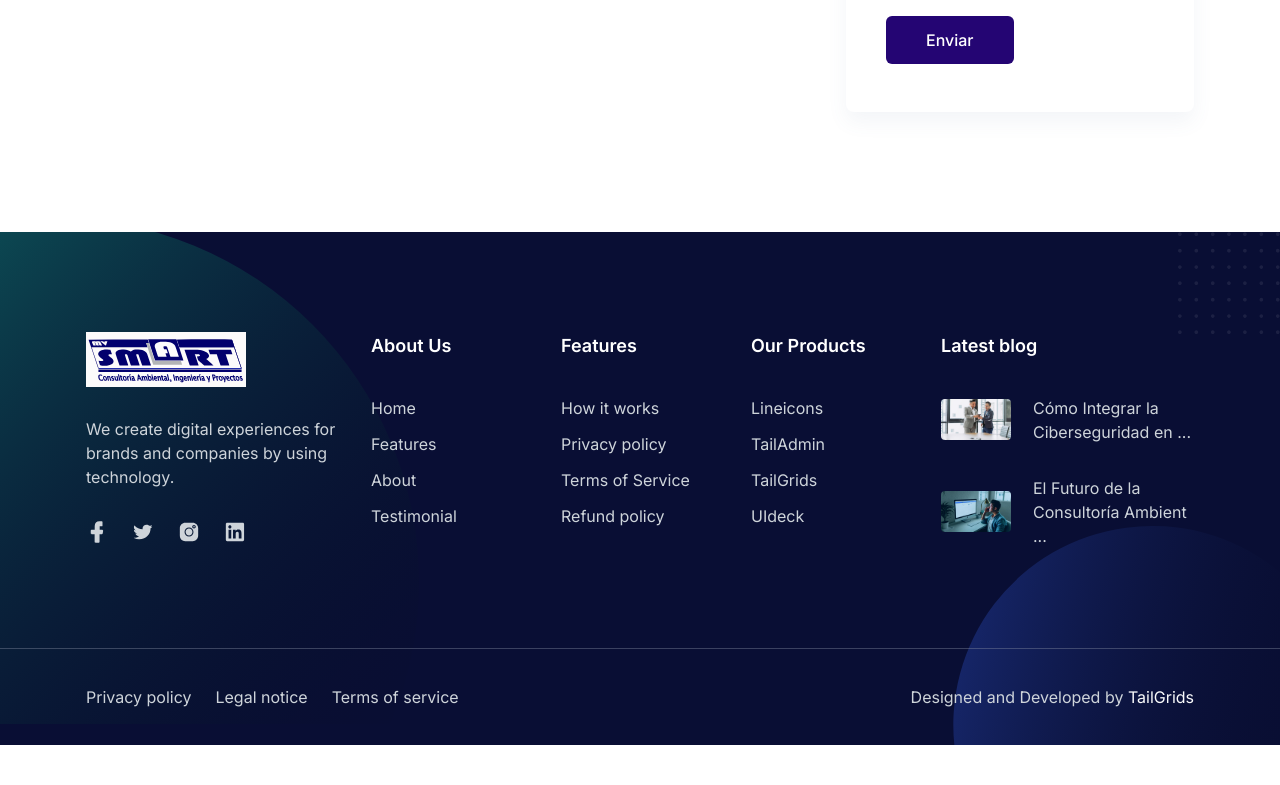
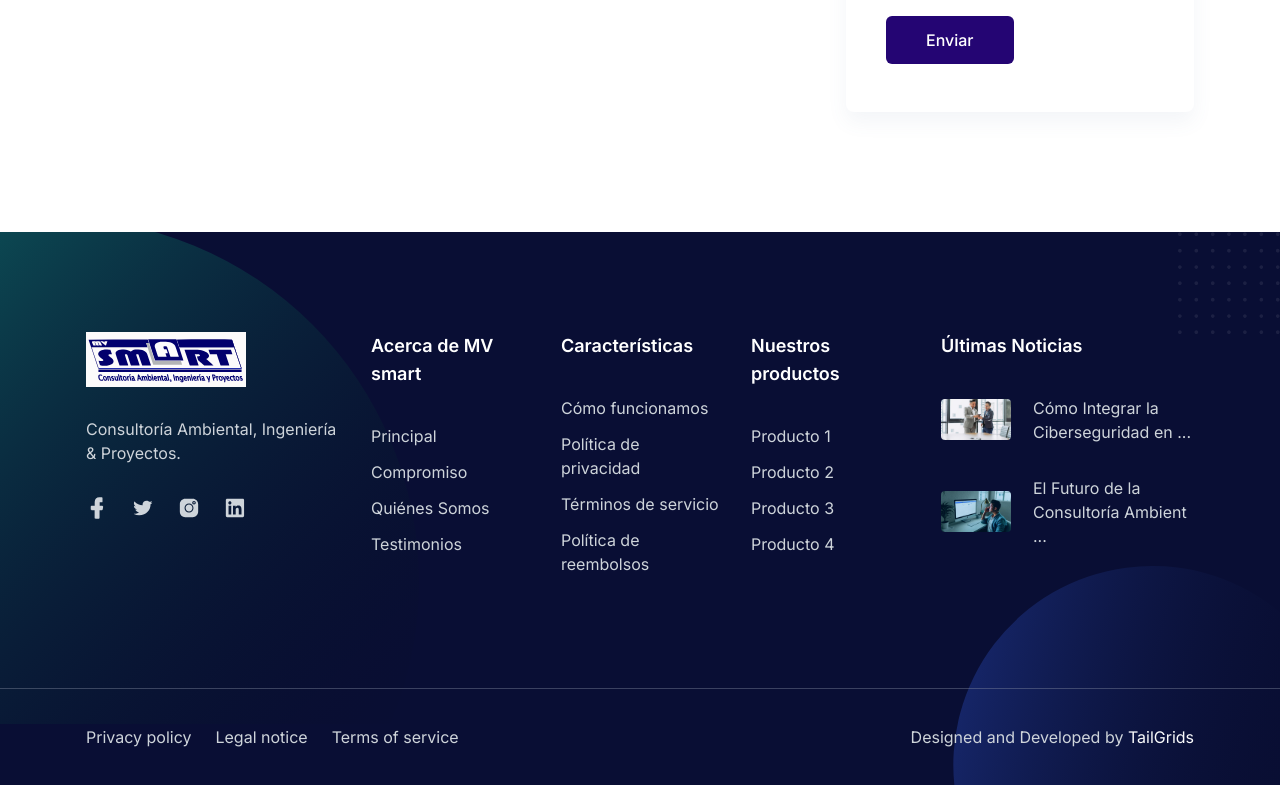
Before and after one commit to MV-SMART-SRL/mv-smart, an Astro site: page / in a window 1280 px wide. Shown: the part 9187-9972 px from the top of the page. Before the commit the page ends 9932 px from the top, so only its background shows below. Built offline with nearby package versions, Linux system fonts and the light colour scheme; Astro itself is replaced by a stand-in of ours.

Commit message:
Add id to features and fixed Footer (still draft)

```diff
--- a/src/components/Features.astro
+++ b/src/components/Features.astro
@@ -37,7 +37,7 @@ const features = [
 ---
 
 <!-- ====== Features Section Start -->
-<section class="pt-20 pb-8 lg:pt-[120px] lg:pb-[70px] dark:bg-dark">
+<section id="features" class="pt-20 pb-8 lg:pt-[120px] lg:pb-[70px] dark:bg-dark">
   <div class="container">
     <div class="-mx-4 flex flex-wrap">
       <div class="w-full px-4">
--- a/src/components/layout/Footer.astro
+++ b/src/components/layout/Footer.astro
@@ -13,82 +13,82 @@ publishedBlogEntries.sort(function (a, b) {
 
 const footerLinks = [
   {
-    header: 'About Us',
+    header: 'Acerca de MV smart',
     links: [
       {
-        name: 'Home',
+        name: 'Principal',
         href: '/',
         isExternal: false,
       },
       {
-        name: 'Features',
+        name: 'Compromiso',
+        href: '/#features',
+        isExternal: false,
+      },
+      {
+        name: 'Quiénes Somos',
+        href: '/#about',
+        isExternal: false,
+      },
+      {
+        name: 'Testimonios',
+        href: '/#testimonials ',
+        isExternal: false,
+      },
+    ],
+  },
+  {
+    header: 'Características',
+    links: [
+      {
+        name: 'Cómo funcionamos',
         href: '/',
         isExternal: false,
       },
       {
-        name: 'About',
+        name: 'Política de privacidad',
         href: '/',
         isExternal: false,
       },
       {
-        name: 'Testimonial',
+        name: 'Términos de servicio',
+        href: '/',
+        isExternal: false,
+      },
+      {
+        name: 'Política de reembolsos',
         href: '/',
         isExternal: false,
       },
     ],
   },
   {
-    header: 'Features',
+    header: 'Nuestros productos',
     links: [
       {
-        name: 'How it works',
+        name: 'Producto 1',
         href: '/',
-        isExternal: false,
-      },
-      {
-        name: 'Privacy policy',
-        href: '/',
-        isExternal: false,
-      },
-      {
-        name: 'Terms of Service',
-        href: '/',
-        isExternal: false,
-      },
-      {
-        name: 'Refund policy',
-        href: '/',
-        isExternal: false,
-      },
-    ],
-  },
-  {
-    header: 'Our Products',
-    links: [
-      {
-        name: 'Lineicons',
-        href: 'https://lineicons.com/',
         isExternal: true,
       },
       {
-        name: 'TailAdmin',
-        href: 'https://tailadmin.com/',
+        name: 'Producto 2',
+        href: '/',
         isExternal: true,
       },
       {
-        name: 'TailGrids',
-        href: 'https://tailgrids.com/',
+        name: 'Producto 3',
+        href: '/',
         isExternal: true,
       },
       {
-        name: 'UIdeck',
-        href: 'https://uideck.com/',
+        name: 'Producto 4',
+        href: '/',
         isExternal: true,
       },
     ],
   },
   {
-    header: 'Latest blog',
+    header: 'Últimas Noticias',
     links: [],
   },
 ];
@@ -114,8 +114,7 @@ const footerLinks = [
             />
           </a>
           <p class="mb-8 max-w-[270px] text-base text-gray-7">
-            We create digital experiences for brands and companies by using
-            technology.
+            Consultoría Ambiental, Ingeniería & Proyectos.
           </p>
           <div class="-mx-3 flex items-center">
             <a href="javascript:void(0)" class="px-3 text-gray-7 hover:text-white">
```
